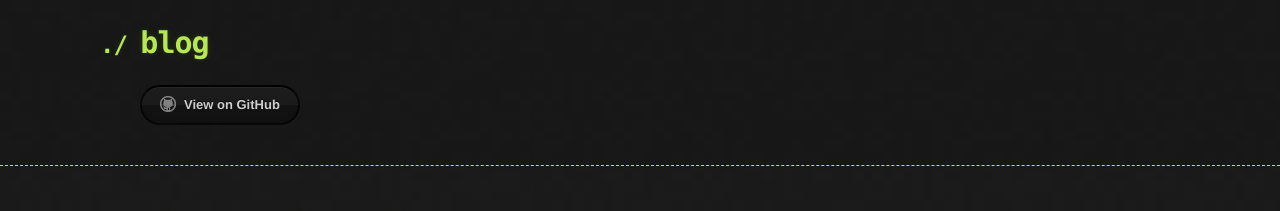
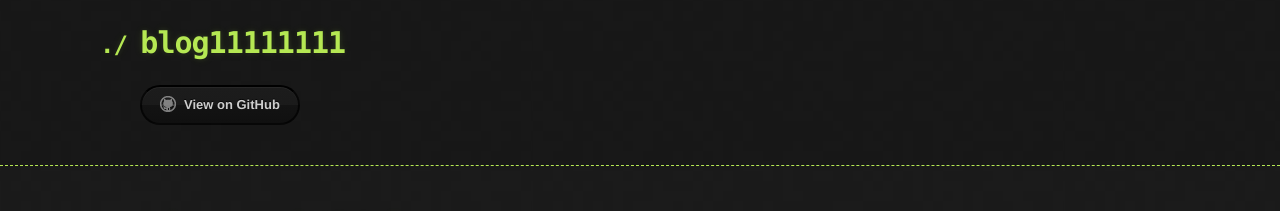
Before and after one commit to noisebird/blog, a Jekyll site: the page built from README.md, in a window 1280 px wide. Shown: the top 211 px of the page. Built offline with Jekyll 4.4.1, drawn with Linux system fonts in a browser that asks for light colours; our own code applies the rules of GitHub Pages for plain Markdown files; the repository's description, which GitHub fills in, is left out.

```diff
--- a/_layouts/default.html
+++ b/_layouts/default.html
@@ -4,7 +4,7 @@
     <meta charset='utf-8'>
     <meta http-equiv="X-UA-Compatible" content="IE=edge">
     <meta name="viewport" content="width=device-width, initial-scale=1">
-    <link rel="stylesheet" href="/assets/css/style.css?v=' | append: site.github.build_revision | relative_url }}">
+    <link rel="stylesheet" href="/assets/css/style.css">
 
     {% seo %}
 </head>
@@ -14,7 +14,7 @@
 <header>
     <div class="container">
         <a id="a-title" href="{{ '/' | relative_url }}">
-            <h1>{{ site.title | default: site.github.repository_name }}</h1>
+            <h1>{{ site.title | default: site.github.repository_name }}11111111</h1>
         </a>
         <h2>{{ site.description | default: site.github.project_tagline }}</h2>
 
```
